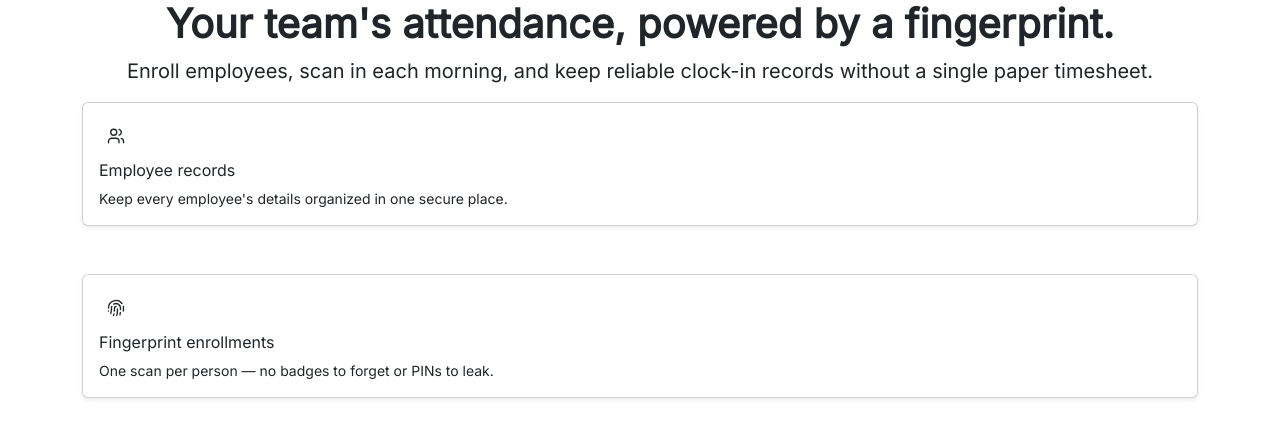
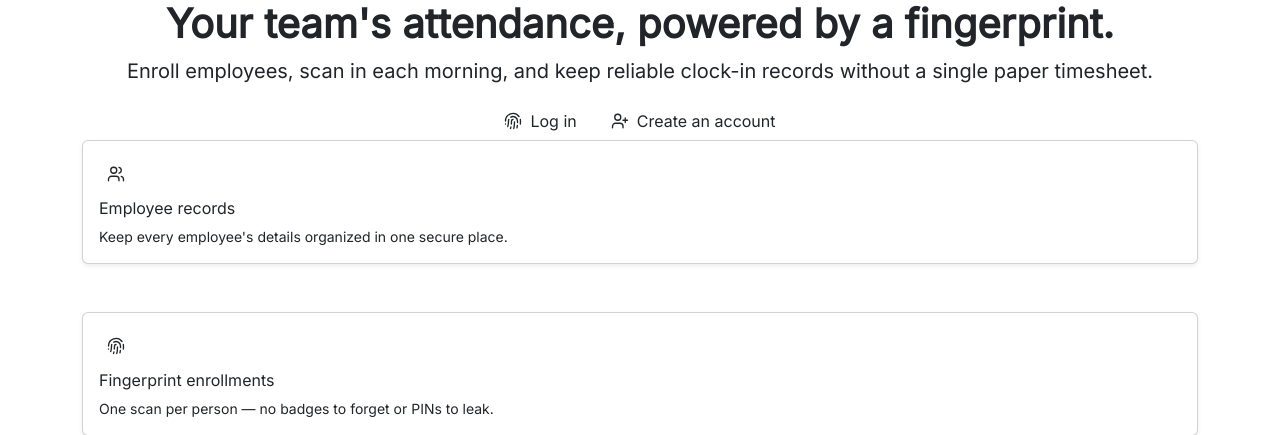
Before and after one commit to ahmedaabuwarda/HR-Portal-Management-System, a Django app: page / in a window 1280 px wide. Shown: the part 57-492 px from the top of the page. Run offline with Django 5.2, Linux system fonts and the light colour scheme; some libraries are stand-ins or nearby versions.

Commit message:
Add login and registration buttons to home page

```diff
--- a/hr_portal_management_system_app/templates/home.html
+++ b/hr_portal_management_system_app/templates/home.html
@@ -10,6 +10,32 @@
           Enroll employees, scan in each morning, and keep reliable clock-in
           records without a single paper timesheet.
         </p>
+        <div class="d-flex justify-content-center gap-2 mt-6">
+          {% if request.session.user_id %}
+          <a
+            href="{% url 'dashboard' %}"
+            class="btn btn-solid theme-primary d-inline-flex align-items-center gap-2"
+            >{% include "icons/layout-dashboard.html" with px=18 %}<span
+              >Open dashboard</span
+            ></a
+          >
+          {% else %}
+          <a
+            href="{% url 'login' %}"
+            class="btn btn-solid theme-primary d-inline-flex align-items-center gap-2"
+          >
+            {% include "icons/fingerprint.html" with px=18 %}
+            <span>Log in</span>
+          </a>
+          <a
+            href="{% url 'register' %}"
+            class="btn btn-outline d-inline-flex align-items-center gap-2"
+            >{% include "icons/user-plus.html" with px=18 %}<span
+              >Create an account</span
+            ></a
+          >
+          {% endif %}
+        </div>
       </div>
     </div>
   </section>
```
